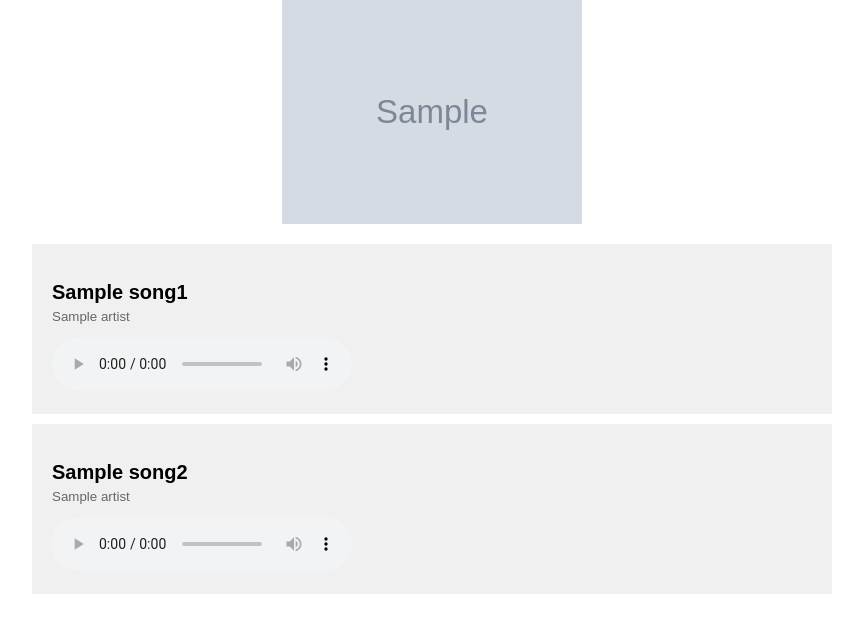
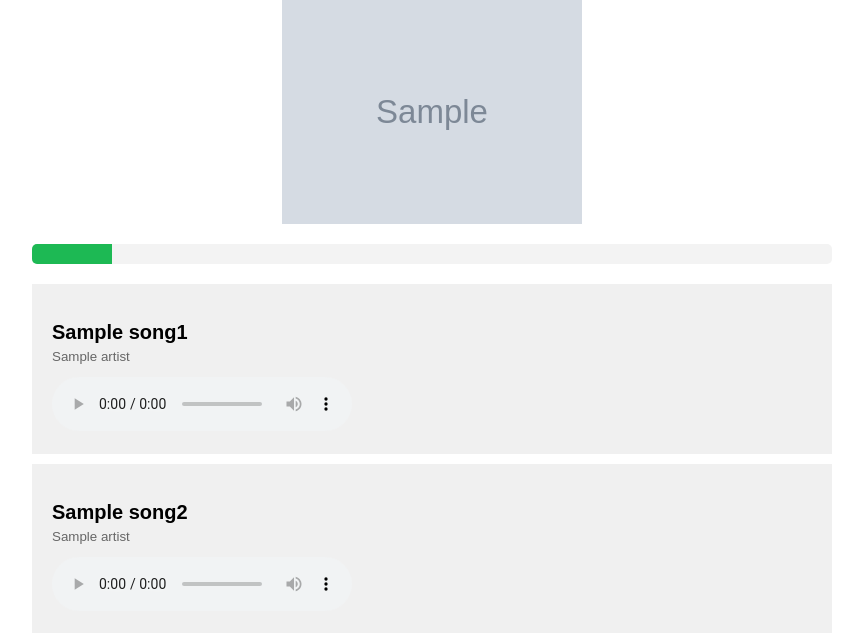
Before and after one commit to KeremKurban/Sortify, a Flask app: template templates/compare.html in a window 1280 px wide. Shown: the part 115-748 px from the top of the page, without its empty margins (208-1071 px from the left). Run offline with Flask 2, Linux system fonts and the light colour scheme; the template is opened without the code that fills it: most values are stand-ins (such as "Sample title", 1, 10 or a date in 2020); grey boxes marked "Sample" are stand-in pictures.

Commit message:
progress bar and bugfix

```diff
--- a/static/css/style.css
+++ b/static/css/style.css
@@ -37,6 +37,21 @@ input[type="text"] {
     display: block;
 }
 
+.progress-container {
+    width: 100%;
+    background-color: #f3f3f3;
+    border-radius: 5px;
+    overflow: hidden;
+    margin: 20px 0;
+}
+
+.progress-bar {
+    height: 20px;
+    background-color: #1DB954;
+    width: 0;
+    transition: width 0.4s ease;
+}
+
 .song-button {
     display: block;
     width: 100%;
--- a/templates/compare.html
+++ b/templates/compare.html
@@ -9,6 +9,9 @@
 <body>
     <h1>Which song do you prefer?</h1>
     <img src="{{ album_cover }}" alt="Album Cover" class="album-cover">
+    <div class="progress-container">
+        <div class="progress-bar" style="width: {{ progress }}%;"></div>
+    </div>
     <form action="{{ url_for('compare') }}" method="post">
         <input type="hidden" name="song1_id" value="{{ song1.id }}">
         <input type="hidden" name="song2_id" value="{{ song2.id }}">
```
Also changed, not shown: app/routes.py (+9 -0 lines).
